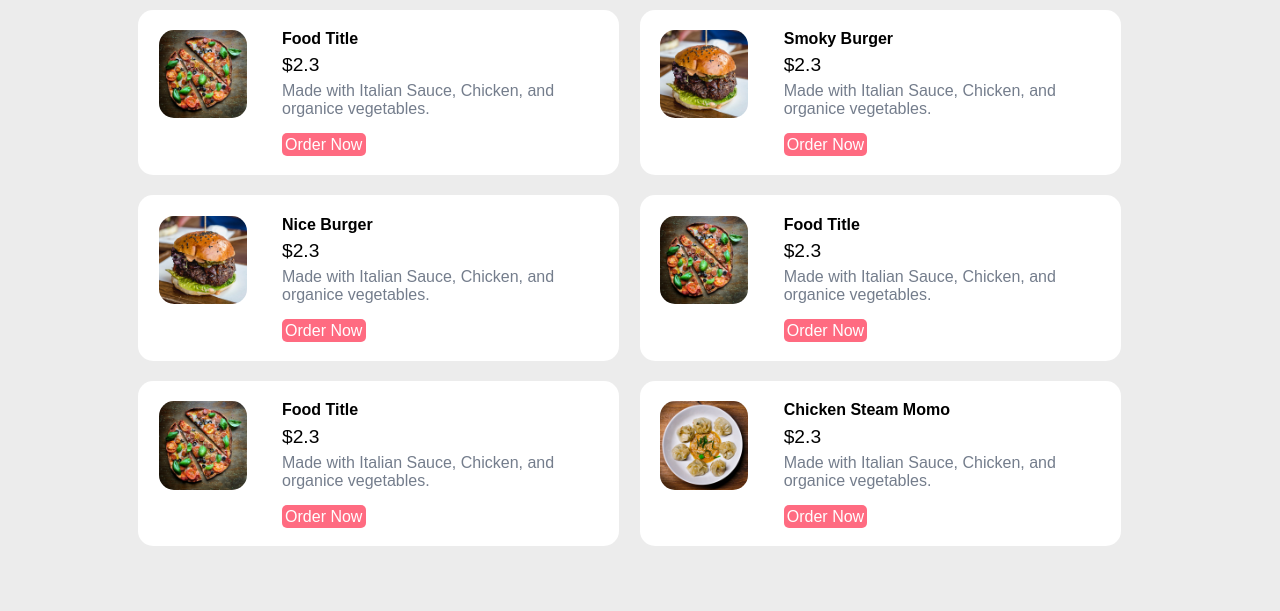
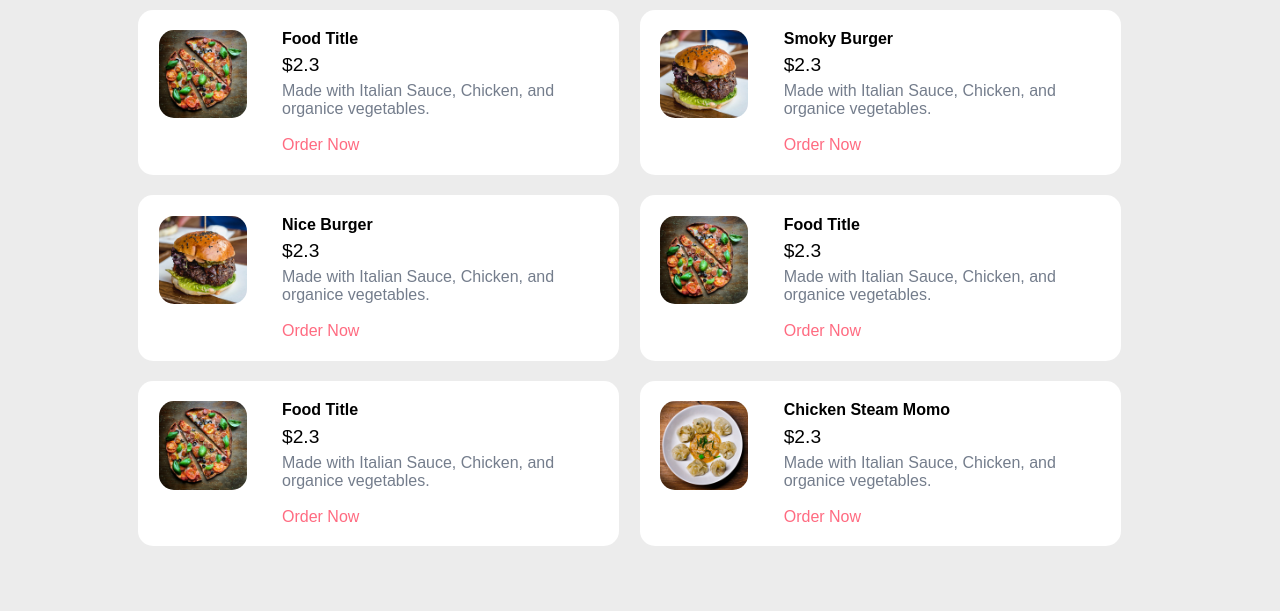
Before and after one commit to 2020BCS021/Restaurant-online-food, a plain HTML site: page foods.html in a window 1280 px wide. Shown: the part 451-1062 px from the top of the page. Drawn offline with Linux system fonts and the light colour scheme.

Commit message:
Update foods.html

```diff
--- a/foods.html
+++ b/foods.html
@@ -76,7 +76,7 @@
                     </p>
                     <br>
 
-                    <a href="#" class="btn btn-primary">Order Now</a>
+                    <a href="order.html">Order Now</a>
                 </div>
             </div>
 
@@ -93,7 +93,7 @@
                     </p>
                     <br>
 
-                    <a href="#" class="btn btn-primary">Order Now</a>
+                    <a href="order.html">Order Now</a>
                 </div>
             </div>
 
@@ -110,7 +110,7 @@
                     </p>
                     <br>
 
-                    <a href="#" class="btn btn-primary">Order Now</a>
+                    <a href="order.html">Order Now</a>
                 </div>
             </div>
 
@@ -127,7 +127,7 @@
                     </p>
                     <br>
 
-                    <a href="#" class="btn btn-primary">Order Now</a>
+                    <a href="order.html">Order Now</a>
                 </div>
             </div>
 
@@ -144,7 +144,7 @@
                     </p>
                     <br>
 
-                    <a href="#" class="btn btn-primary">Order Now</a>
+                    <a href="order.html">Order Now</a>
                 </div>
             </div>
 
@@ -161,7 +161,7 @@
                     </p>
                     <br>
 
-                    <a href="#" class="btn btn-primary">Order Now</a>
+                    <a href="order.html">Order Now</a>
                 </div>
             </div>
 
```
